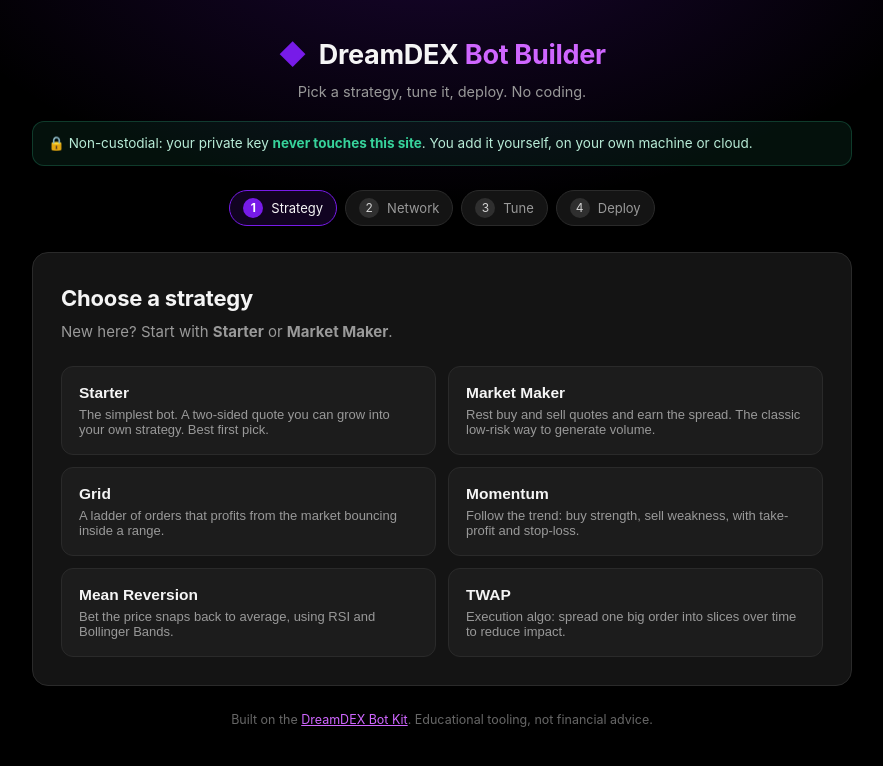
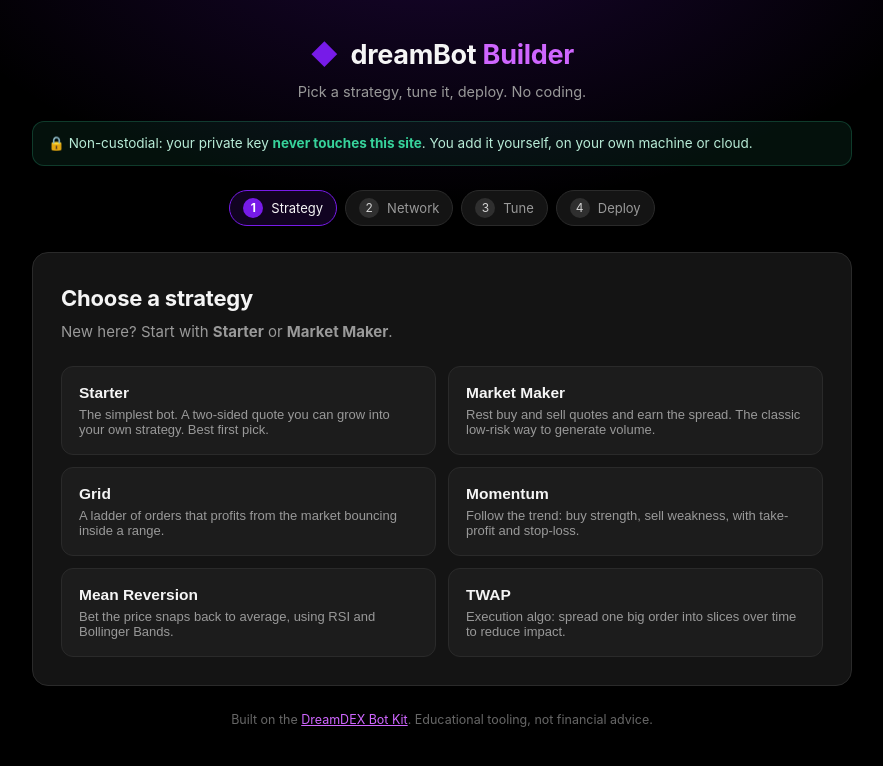
Before and after one commit to emrestay/dreamdex-bot-builder, a React (Vite) app: page / in a window 1280 px wide. Shown: the top 766 px of the page, without its empty margins (198-1081 px from the left). Built offline with nearby package versions, Linux system fonts and the light colour scheme.

Commit message:
Rename to dreamBot Builder (matches the dreamBots brand)

```diff
--- a/index.html
+++ b/index.html
@@ -3,7 +3,7 @@
   <head>
     <meta charset="UTF-8" />
     <meta name="viewport" content="width=device-width, initial-scale=1.0" />
-    <title>DreamDEX Bot Builder</title>
+    <title>dreamBot Builder</title>
   </head>
   <body>
     <div id="root"></div>
--- a/src/App.tsx
+++ b/src/App.tsx
@@ -28,7 +28,7 @@ export function App() {
     <div className="wrap">
       <header>
         <div className="brand">
-          <span className="logo">◆</span> DreamDEX <b>Bot Builder</b>
+          <span className="logo">◆</span> dreamBot <b>Builder</b>
         </div>
         <div className="tag">Pick a strategy, tune it, deploy. No coding.</div>
       </header>
```
Also changed, not shown: 1 other file (tests, documents, lock files or other folders).
